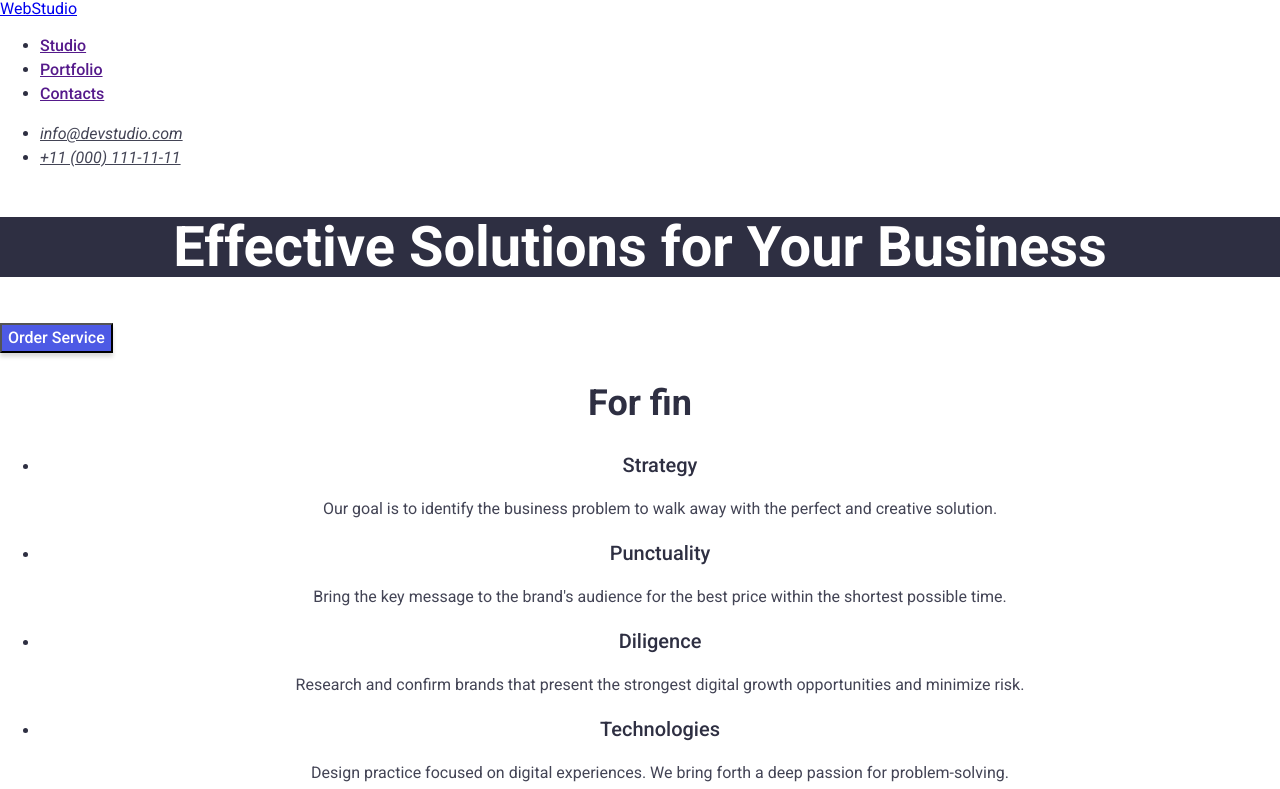
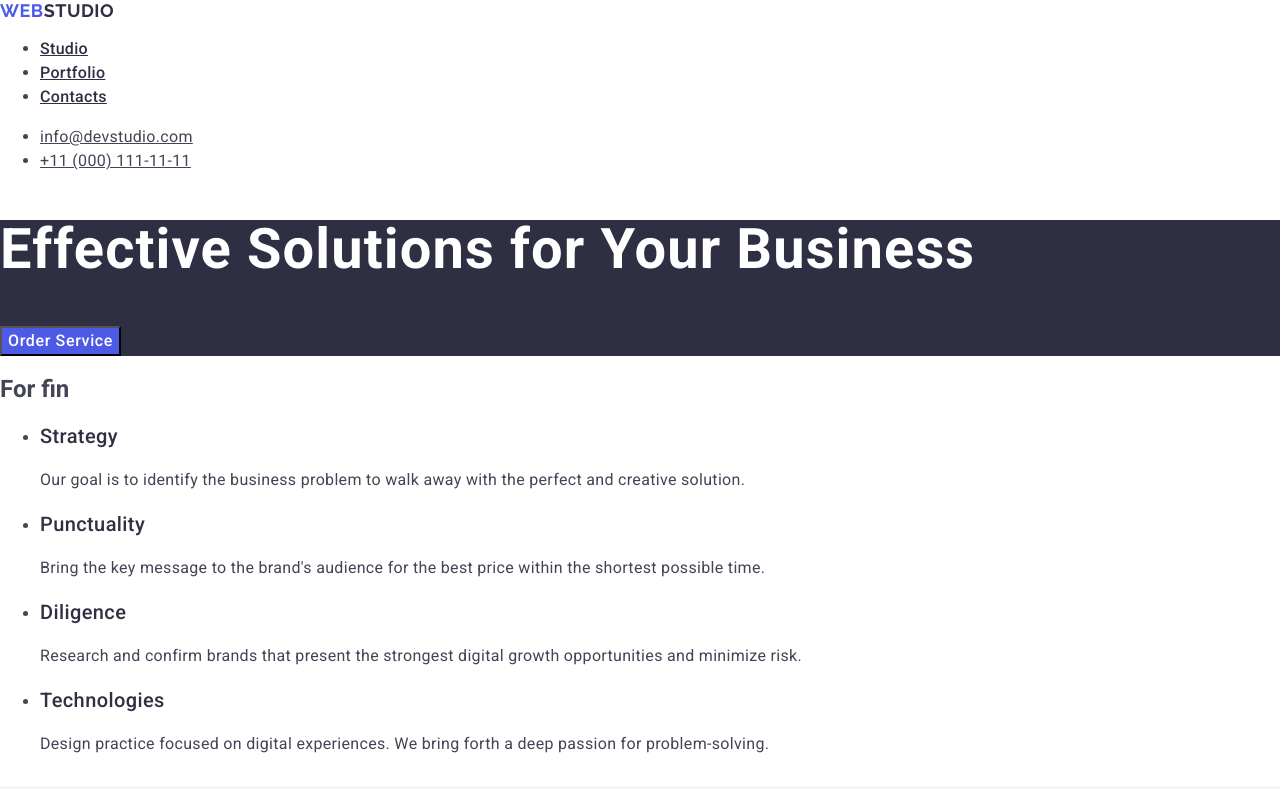
Before and after one commit to nataletka/goit-markup-hw-02, a plain HTML site: page index.html in a window 1280 px wide. Shown: the top 789 px of the page. Drawn offline with nearby package versions, Linux system fonts and the light colour scheme.

Commit message:
Update styles andindex

```diff
--- a/css/styles.css
+++ b/css/styles.css
@@ -1,38 +1,71 @@
-body{font-family:"Roboto",sans-serif; color: #2e2f42;}
-h1{font-weight: 700;
+body{font-family:"Roboto",sans-serif; color: #434455; background-color:#FFFFFF;}
+.logo{font-family: "Raleway", sans-serif;
+font-weight: 700;
+font-size: 18px;
+line-height: 1.17;
+letter-spacing: 0.03em;
+text-transform: uppercase;
+text-decoration: none;
+color: #4d5ae5;}
+
+.logo-studio{color: #2e2f42;}
+ .menu-nav{letter-spacing: 0.02em;
+    font-weight: 500;
+        font-size: 16px;
+        line-height: 1.5;
+color: #2e2f42;}
+
+ .menu-nav:hover, .menu-nav:focus{color: #404bbf;}
+ .first-section{background-color: #2e2f42;}
+.title{font-weight: 700;
     font-size: 56px;
-    line-height: 1.07143;
+    line-height: 1.07;
+    letter-spacing: 0.02em;
+    color: #fff;
+}
+.title-section{font-weight: 700;
+    font-size: 36px;
+    line-height: 1.11;
     text-align: center;
-    color: #fff;
-background: #2e2f42;}
-h2{font-weight: 700;
-    font-size: 36px;
-    line-height: 1.11111;
-    text-align: center;}
-.menu-nav {font-weight: 500;
-    font-size: 16px;
+    letter-spacing: 0.02em;
+    text-transform: capitalize;
+    color: #2e2f42;
+    }
+.contact-links{font-style: normal;}
+.mail{font-size: 16px;
     line-height: 1.5;
-    }
-    .contact-links a{font-size: 16px;
+    color: #434455;
+letter-spacing: 0.02em}
+    .telephone{font-size: 16px;
         line-height: 1.5;
-        color: #434455;}
+        color: #434455;
+    letter-spacing: 0.02em}
+
         .contact-links a:hover, .contact-links a:focus{color:#404bbf;}
-        button{font-weight: 500;
+       .button-service{font-weight: 500;
             font-size: 16px;
             line-height: 1.5;
             color: #fff;
+            letter-spacing: 0.04em;
         background: #4d5ae5;
-    box-shadow: 0 4px 4px 0 rgba(0, 0, 0, 0.15);}
+        cursor: pointer;
+    }
     button:hover, button:focus{background:#404bbf;}
-    .text-content h3{font-weight: 500;
+    .title-text{font-weight: 500;
         font-size: 20px;
         line-height: 1.2;
-        text-align: center;
+        letter-spacing: 0.02em;
+        color: #2e2f42;
+
         }
-.text-content p{font-size: 16px;
+.text-content{font-size: 16px;
     line-height: 1.5;
-    text-align: center;
-    color: #434455;}
-       p{font-size: 16px;
+    color: #434455;
+letter-spacing: 0.02em;}
+.team{background-color: #F4F4FD;}
+    .footer{background-color: #2e2f42;}
+    .logo-studio-footer{color: #f4f4fd;}
+    .text-footer{font-size: 16px;
         line-height: 1.5;
+        letter-spacing: 0.02em;
                color: #f4f4fd;}
--- a/index.html
+++ b/index.html
@@ -15,94 +15,111 @@
       href="https://fonts.googleapis.com/css2?family=Roboto:ital,wght@0,100;0,300;0,400;0,500;0,700;0,900;1,100;1,300;1,400;1,500;1,700;1,900&display=swap"
       rel="stylesheet"
     />
+    <link rel="preconnect" href="https://fonts.googleapis.com" />
+    <link rel="preconnect" href="https://fonts.gstatic.com" crossorigin />
+    <link
+      href="https://fonts.googleapis.com/css2?family=Raleway:ital,wght@0,100..900;1,100..900&family=Roboto:ital,wght@0,100;0,300;0,400;0,500;0,700;0,900;1,100;1,300;1,400;1,500;1,700;1,900&display=swap"
+      rel="stylesheet"
+    />
   </head>
   <body>
     <header>
       <nav>
-        <a href="./index.html">WebStudio</a>
-        <ul class="menu-nav">
-          <li><a href="">Studio</a></li>
-          <li><a href="">Portfolio</a></li>
-          <li><a href="">Contacts</a></li>
+        <a class="logo" href="./index.html"
+          >Web<span class="logo-studio">Studio</span></a
+        >
+
+        <ul>
+          <li><a class="menu-nav" href="./index.html">Studio</a></li>
+          <li><a class="menu-nav" href="">Portfolio</a></li>
+          <li><a class="menu-nav" href="">Contacts</a></li>
         </ul>
       </nav>
-      <address>
-        <ul class="contact-links">
-          <li><a href="mailto:info@devstudio.com">info@devstudio.com</a></li>
-          <li><a href="tel:+110001111111">+11 (000) 111-11-11</a></li>
+      <address class="contact-links">
+        <ul>
+          <li>
+            <a class="mail" href="mailto:info@devstudio.com"
+              >info@devstudio.com</a
+            >
+          </li>
+          <li>
+            <a class="telephone" href="tel:+110001111111"
+              >+11 (000) 111-11-11</a
+            >
+          </li>
         </ul>
       </address>
     </header>
     <main>
-      <section>
-        <h1>Effective Solutions for Your Business</h1>
-        <button type="button">Order Service</button>
+      <section class="first-section">
+        <h1 class="title">Effective Solutions for Your Business</h1>
+        <button class="button-service" type="button">Order Service</button>
       </section>
       <section>
         <h2>For fin</h2>
-        <ul class="text-content">
+        <ul>
           <li>
-            <h3>Strategy</h3>
-            <p>
+            <h3 class="title-text">Strategy</h3>
+            <p class="text-content">
               Our goal is to identify the business problem to walk away with the
               perfect and creative solution.
             </p>
           </li>
           <li>
-            <h3>Punctuality</h3>
-            <p>
+            <h3 class="title-text">Punctuality</h3>
+            <p class="text-content">
               Bring the key message to the brand's audience for the best price
               within the shortest possible time.
             </p>
           </li>
           <li>
-            <h3>Diligence</h3>
-            <p>
+            <h3 class="title-text">Diligence</h3>
+            <p class="text-content">
               Research and confirm brands that present the strongest digital
               growth opportunities and minimize risk.
             </p>
           </li>
           <li>
-            <h3>Technologies</h3>
-            <p>
+            <h3 class="title-text">Technologies</h3>
+            <p class="text-content">
               Design practice focused on digital experiences. We bring forth a
               deep passion for problem-solving.
             </p>
           </li>
         </ul>
       </section>
-      <section>
-        <h2>Our Team</h2>
-        <ul class="text-content">
+      <section class="team">
+        <h2 class="title-section">Our Team</h2>
+        <ul>
           <li>
             <img src="./images/img(1).jpg" alt="Mark Guerrero" width="264" />
-            <h3>Mark Guerrero</h3>
-            <p>Product Designer</p>
+            <h3 class="title-text">Mark Guerrero</h3>
+            <p class="text-content">Product Designer</p>
           </li>
           <li>
             <img src="./images/img(2).jpg" alt="Tom Ford" width="264" />
-            <h3>Tom Ford</h3>
-            <p>Frontend Developer</p>
+            <h3 class="title-text">Tom Ford</h3>
+            <p class="text-content">Frontend Developer</p>
           </li>
           <li>
             <img src="./images/img(3).jpg" alt="Camila Garcia" width="264" />
-            <h3>Camila Garcia</h3>
-            <p>Marketing</p>
+            <h3 class="title-text">Camila Garcia</h3>
+            <p class="text-content">Marketing</p>
           </li>
           <li>
             <img src="./images/img(4).jpg" alt="Daniel Wilson" width="264" />
-            <h3>Daniel Wilson</h3>
-            <p>UI Designer</p>
+            <h3 class="title-text">Daniel Wilson</h3>
+            <p class="text-content">UI Designer</p>
           </li>
         </ul>
       </section>
       <section>
-        <h2>Our Portfolio</h2>
-        <ul class="text-content">
+        <h2 class="title-section">Our Portfolio</h2>
+        <ul>
           <li>
             <img src="./images/bankingapp.jpg" alt="bank-app" width="360" />
-            <h3>Banking App</h3>
-            <p>App</p>
+            <h3 class="title-text">Banking App</h3>
+            <p class="text-content">App</p>
           </li>
           <li>
             <img
@@ -110,35 +127,37 @@
               alt="terminal with phone"
               width="360"
             />
-            <h3>Cashless Payment</h3>
-            <p>Marketing</p>
+            <h3 class="title-text">Cashless Payment</h3>
+            <p class="text-content">Marketing</p>
           </li>
           <li>
             <img src="./images/meditationapp.jpg" alt="laptop" width="360" />
-            <h3>Meditation App</h3>
-            <p>App</p>
+            <h3 class="title-text">Meditation App</h3>
+            <p class="text-content">App</p>
           </li>
           <li>
             <img src="./images/taxiserv.jpg" alt="taxi" width="360" />
-            <h3>Taxi Service</h3>
-            <p>Marketing</p>
+            <h3 class="title-text">Taxi Service</h3>
+            <p class="text-content">Marketing</p>
           </li>
           <li>
             <img src="./images/screen.jpg" alt="screen phone" width="360" />
-            <h3>Screen Illustrations</h3>
-            <p>Design</p>
+            <h3 class="title-text">Screen Illustrations</h3>
+            <p class="text-content">Design</p>
           </li>
           <li>
             <img src="./images/courses.jpg" alt="online" width="360" />
-            <h3>Online Courses</h3>
-            <p>Marketing</p>
+            <h3 class="title-text">Online Courses</h3>
+            <p class="text-content">Marketing</p>
           </li>
         </ul>
       </section>
     </main>
-    <footer>
-      <a href="./index.html">WebStudio</a>
-      <p>
+    <footer class="footer">
+      <a class="logo" href="./index.html"
+        >Web<span class="logo-studio-footer">Studio</span></a
+      >
+      <p class="text-footer">
         Increase the flow of customers and sales for your business with digital
         marketing & growth solutions.
       </p>
```
